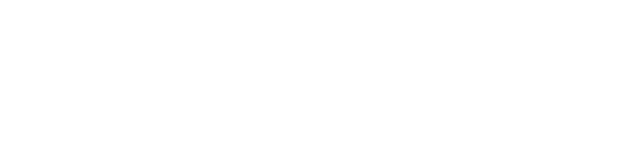
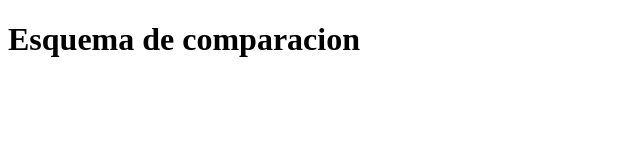
Before and after one commit to AlejandroMadrigalDev/sistema-de-registro, a plain HTML site: page index.html in a window 1280 px wide. Shown: the whole page, without its empty margins (0-640 px from the left). Drawn offline with Linux system fonts and the light colour scheme.

Commit message:
Comparacion 2

```diff
--- a/index.html
+++ b/index.html
@@ -6,6 +6,6 @@
     <title>Sistema de Registro</title>
 </head>
 <body>
-
+    <h1>Esquema de comparacion</h1>
 </body>
 </html>
```
